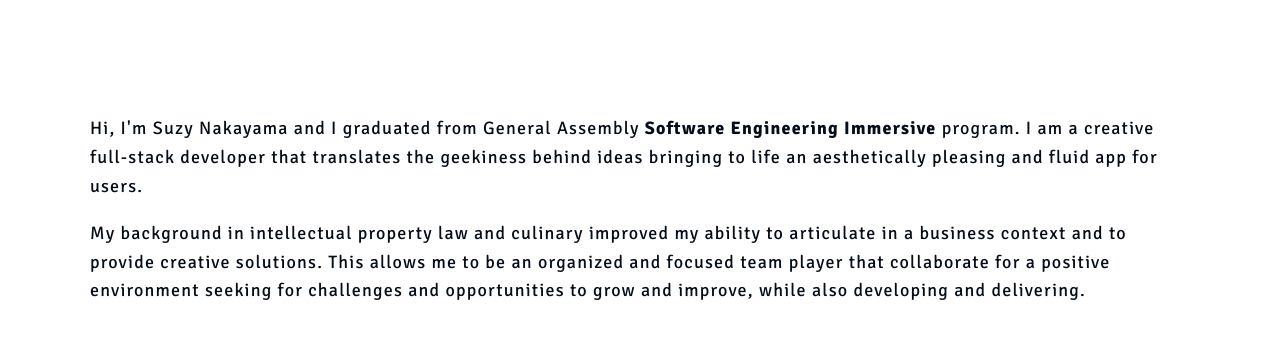
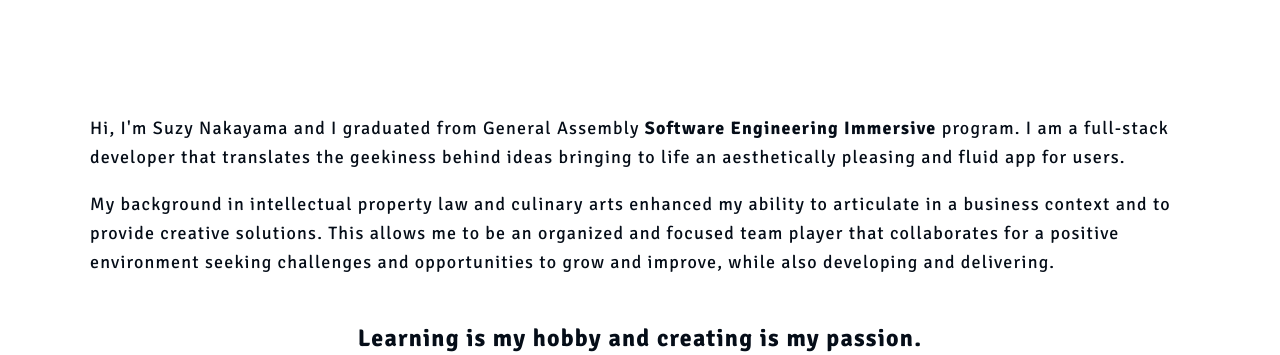
Before and after one commit to suzynakayama/Suzy-Nakayama, a React (Create React App) app: page / in a window 1280 px wide. Shown: the part 1021-1376 px from the top of the page. Built offline with nearby package versions, Linux system fonts and the light colour scheme; some icons are missing; a web font is replaced by a local one.

Commit message:
Updated About and the resume

```diff
--- a/src/pages/About/About.js
+++ b/src/pages/About/About.js
@@ -4,32 +4,30 @@ import "./About.css";
 
 function About() {
 	return (
-        <div className="about" id="about">
-            <h2 className="about__title">About Me</h2>
-            <div className="about__container">
-                <div className="about__text">
+		<div className='about' id='about'>
+			<h2 className='about__title'>About Me</h2>
+			<div className='about__container'>
+				<div className='about__text'>
 					<p>
-                        Hi, I'm Suzy Nakayama and I graduated from General
-                        Assembly <strong>Software Engineering Immersive</strong>{" "}
-                        program. I am a creative full-stack developer that
-                        translates the geekiness behind ideas bringing to life
-                        an aesthetically pleasing and fluid app for users.
+						Hi, I'm Suzy Nakayama and I graduated from General Assembly{" "}
+						<strong>Software Engineering Immersive</strong> program. I am a
+						full-stack developer that translates the geekiness behind ideas
+						bringing to life an aesthetically pleasing and fluid app for users.
 					</p>
 					<p>
-                        My background in intellectual property law and culinary
-                        improved my ability to articulate in a business context
-                        and to provide creative solutions. This allows me to be
-                        an organized and focused team player that collaborate
-                        for a positive environment seeking for challenges and
-                        opportunities to grow and improve, while also developing
-                        and delivering.
+						My background in intellectual property law and culinary arts
+						enhanced my ability to articulate in a business context and to
+						provide creative solutions. This allows me to be an organized and
+						focused team player that collaborates for a positive environment
+						seeking challenges and opportunities to grow and improve, while also
+						developing and delivering.
 					</p>
-                    <h3 className="about__text--phrase">
+					<h3 className='about__text--phrase'>
 						Learning is my hobby and creating is my passion.
 					</h3>
 				</div>
-                <div className="about__line"></div>
-                <div className="about__specialties">
+				<div className='about__line'></div>
+				<div className='about__specialties'>
 					<SpecialtyCard />
 				</div>
 			</div>
```
Also changed, not shown: 1 other file (tests, documents, lock files or other folders). Lines whose indentation alone changed are shown as unchanged.
